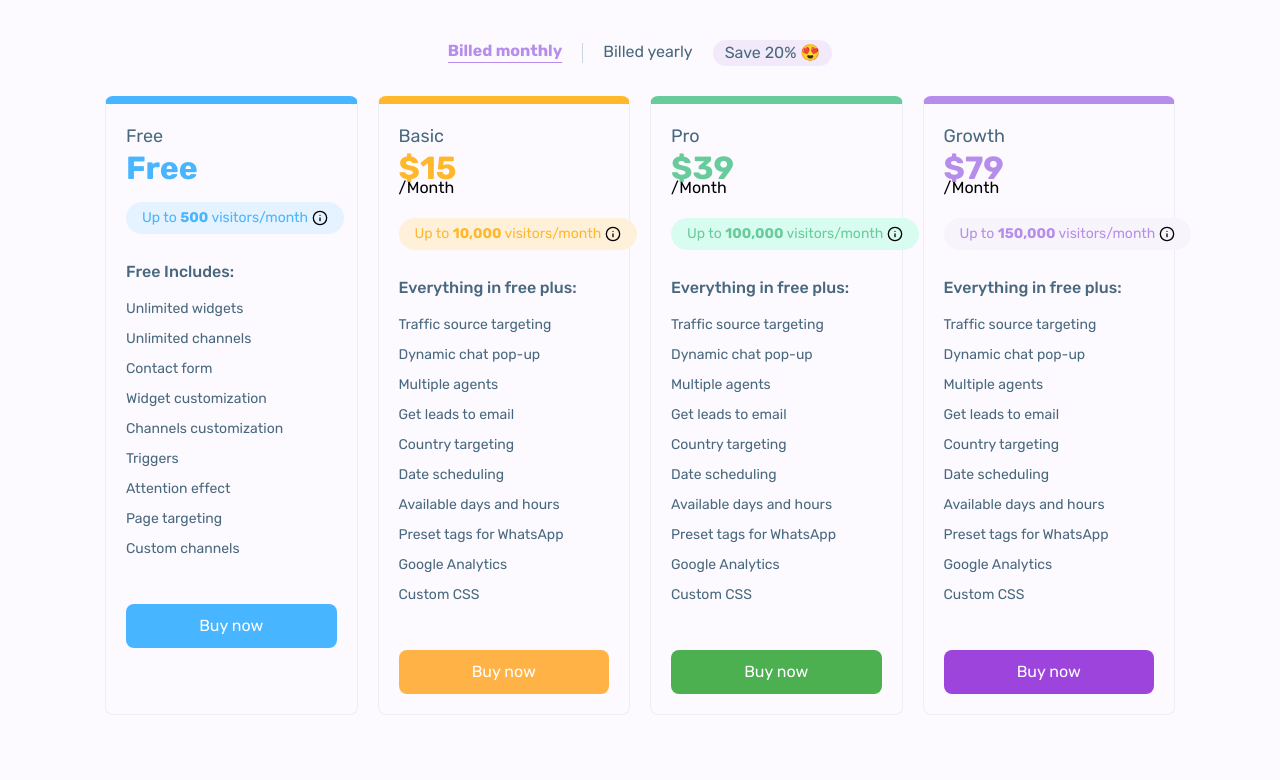
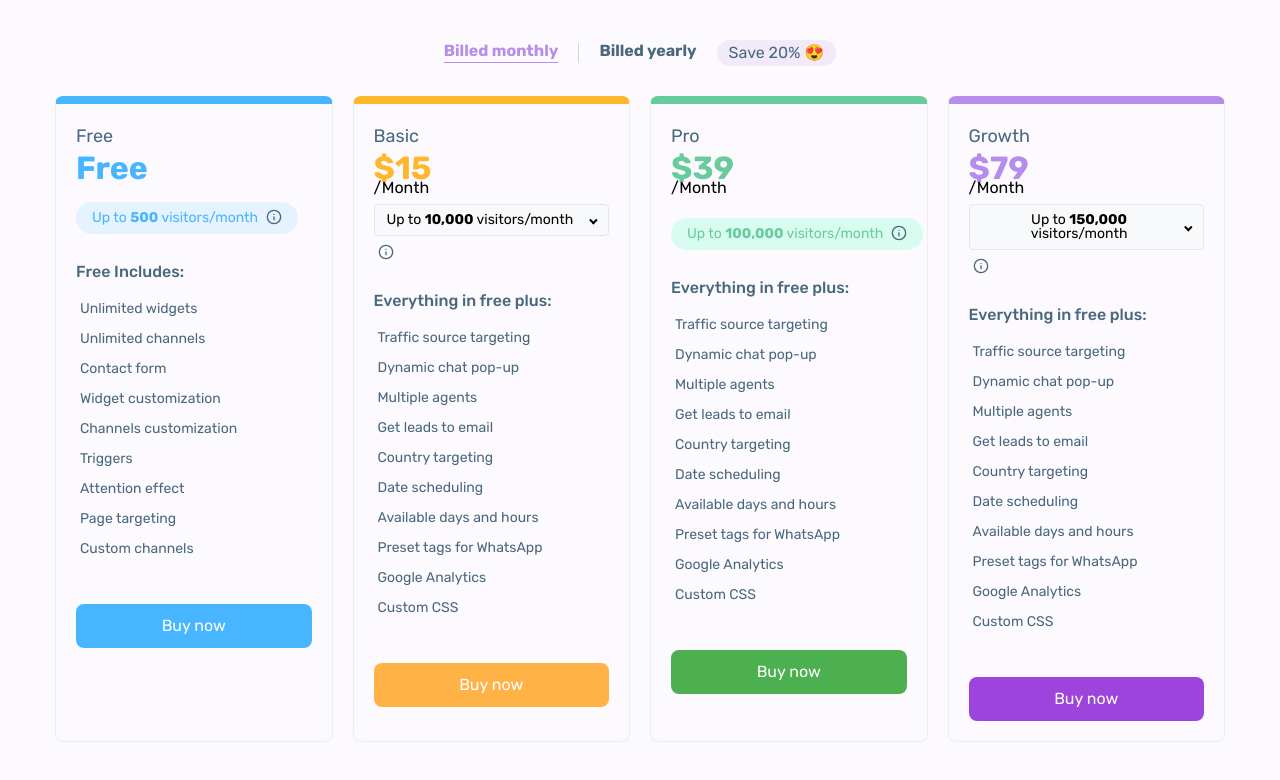
Before and after one commit to RuhulAmin3/pricing-table, a React (Vite) app: page / in a window 1280 px wide. Shown: the top 780 px of the page. Built offline with nearby package versions, Linux system fonts and the light colour scheme.

Commit message:
feat: implement Dropdown component with styled elements and integrate into PricingCardHeader for plan selection

```diff
--- /dev/null
+++ b/src/components/Dropdown/index.tsx
@@ -0,0 +1,82 @@
+import type React from "react";
+import { useState, useRef, useEffect } from "react";
+import {
+  ChevronIcon,
+  DropdownButton,
+  DropdownContainer,
+  DropdownItem,
+  DropdownMenu,
+} from "./styled.dropdown";
+
+interface DropdownOption {
+  value: string | number;
+  label: string;
+}
+
+interface DropdownProps {
+  options: DropdownOption[];
+  value: string | number;
+  onChange: (value: string | number) => void;
+  placeholder?: string;
+}
+
+const Dropdown: React.FC<DropdownProps> = ({
+  options,
+  value,
+  onChange,
+  placeholder = "Select an option",
+}) => {
+  const [isOpen, setIsOpen] = useState(false);
+
+  const dropdownRef = useRef<HTMLDivElement>(null);
+
+  const selectedOption = options.find((option) => option.value === value);
+
+  const handleToggle = () => {
+    setIsOpen(!isOpen);
+  };
+
+  const handleSelect = (option: DropdownOption) => {
+    onChange(option.value);
+    setIsOpen(false);
+  };
+
+  // Close dropdown when clicking outside
+  useEffect(() => {
+    const handleClickOutside = (event: MouseEvent) => {
+      if (
+        dropdownRef.current &&
+        !dropdownRef.current.contains(event.target as Node)
+      ) {
+        setIsOpen(false);
+      }
+    };
+
+    document.addEventListener("mousedown", handleClickOutside);
+    return () => {
+      document.removeEventListener("mousedown", handleClickOutside);
+    };
+  }, []);
+
+  return (
+    <DropdownContainer ref={dropdownRef}>
+      <DropdownButton onClick={handleToggle}>
+        <span dangerouslySetInnerHTML={{ __html: selectedOption?.label }} />
+        <ChevronIcon $isOpen={isOpen} />
+      </DropdownButton>
+
+      <DropdownMenu $isOpen={isOpen}>
+        {options.map((option) => (
+          <DropdownItem
+            key={option.value}
+            $isSelected={option.value === value}
+            onClick={() => handleSelect(option)}
+            dangerouslySetInnerHTML={{ __html: option.label }}
+          />
+        ))}
+      </DropdownMenu>
+    </DropdownContainer>
+  );
+};
+
+export default Dropdown;
--- /dev/null
+++ b/src/components/Dropdown/styled.dropdown.ts
@@ -0,0 +1,69 @@
+import styled from "styled-components"
+
+export const DropdownContainer = styled.div`
+  position: relative;
+  width: 100%;
+`
+export const DropdownButton = styled.button`
+  display: flex;
+  align-items: center;
+  justify-content: space-between;
+  width: 100%;
+  padding: 8px 12px;
+  background-color: #f8f9fa;
+  border: 1px solid #e2e8f0;
+  border-radius: 4px;
+  font-size: 14px;
+  cursor: pointer;
+  transition: all 0.2s ease;
+
+  &:hover {
+    border-color: #cbd5e0;
+  }
+
+  &:focus {
+    outline: none;
+    border-color: #9f7aea;
+    box-shadow: 0 0 0 2px rgba(159, 122, 234, 0.2);
+  }
+`
+
+export const DropdownMenu = styled.div<{ $isOpen: boolean }>`
+  position: absolute;
+  top: calc(100% + 4px);
+  left: 0;
+  width: 100%;
+  max-height: 200px;
+  overflow-y: auto;
+  background-color: white;
+  border: 1px solid #e2e8f0;
+  border-radius: 4px;
+  box-shadow: 0 4px 6px -1px rgba(0, 0, 0, 0.1), 0 2px 4px -1px rgba(0, 0, 0, 0.06);
+  z-index: 10;
+  display: ${({ $isOpen }) => ($isOpen ? "block" : "none")};
+`
+
+export const DropdownItem = styled.div<{ $isSelected: boolean }>`
+  padding: 8px 12px;
+  cursor: pointer;
+  transition: background-color 0.2s ease;
+  background-color: ${({ $isSelected }) => ($isSelected ? "#f7fafc" : "transparent")};
+
+  &:hover {
+    background-color: #f7fafc;
+  }
+`
+
+export const ChevronIcon = styled.span<{ $isOpen: boolean }>`
+  border-style: solid;
+  border-width: 0.15em 0.15em 0 0;
+  content: '';
+  display: inline-block;
+  height: 0.45em;
+  width: 0.45em;
+  position: relative;
+  transform: ${({ $isOpen }) => ($isOpen ? "rotate(-45deg)" : "rotate(135deg)")};
+  transition: transform 0.2s ease;
+  vertical-align: middle;
+  margin-left: 8px;
+`
--- a/src/components/PricingTab/styled.pricingTab.ts
+++ b/src/components/PricingTab/styled.pricingTab.ts
@@ -11,9 +11,9 @@ export const TabWrapper = styled.div`
 
 export const TabButton = styled.div<{ $isActive: boolean }>`
   color: ${(props) => (props.$isActive ? " #b78deb " : " #49687e")};
-  border-bottom: ${(props) => (props.$isActive ? "1px solid #b78deb" : "none")};
+  border-bottom: ${(props) => (props.$isActive ? "1px solid #b78deb" : "1px solid transparent")};
   cursor: pointer;
-  font-weight: ${(props) => (props.$isActive ? "600" : "normal")};
+  font-weight: 600;
   transition: all 0.2s ease;
   position: relative;
   outline: none;
--- a/src/components/PricingTable/PricingCard.tsx
+++ b/src/components/PricingTable/PricingCard.tsx
@@ -3,6 +3,9 @@ import { PricingCardHeader } from "./PricingCardHeader";
 import { StyledPricingCard } from "./styled.pricingTable";
 import Button from "../Button";
 import type { Plan, Variant } from "../../types/pricing.types";
+import { useEffect } from "react";
+import { setSelectedPricePlan } from "../../store/slice";
+import { useAppDispatch } from "../../store/hook";
 
 export const PricingCard = ({
   plan,
@@ -12,9 +15,22 @@ export const PricingCard = ({
   pricingPlanStatus: string;
 }) => {
 
+  const dispatch = useAppDispatch();
+
+  useEffect(() => {
+    const selectedPlan = plan.find((item) => item.title === plan[0].title);
+    if (!selectedPlan) return;
+    dispatch(
+      setSelectedPricePlan({
+        name: selectedPlan?.name,
+        title: selectedPlan?.title,
+      })
+    );
+  }, []);
+
   return (
     <StyledPricingCard $variant={plan[0].name as Variant}>
-      <PricingCardHeader plan={plan[0]} pricingPlanStatus={pricingPlanStatus} />
+      <PricingCardHeader plan={plan} pricingPlanStatus={pricingPlanStatus} />
       <PricingFeatureLists isFree={plan[0].name == "Free"} />
       <Button variant={plan[0].name as Variant}>
         {plan[0].details[pricingPlanStatus].btn_text}
--- a/src/components/PricingTable/PricingCardHeader.tsx
+++ b/src/components/PricingTable/PricingCardHeader.tsx
@@ -1,21 +1,54 @@
+import { useMemo } from "react";
 import { InfoSvgIcon } from "../../assets/icons/InfoSvgIcon";
+import { useAppDispatch, useAppSelector } from "../../store/hook";
+import { setSelectedPricePlan } from "../../store/slice";
 import type { Plan, Variant } from "../../types/pricing.types";
+import Dropdown from "../Dropdown";
+import Tooltip from "../Tooltip";
+
 import { StyledPricingCardHeader, PlanInfo } from "./styled.pricingTable";
 
 export const PricingCardHeader = ({
   plan,
   pricingPlanStatus,
 }: {
-  plan: Plan;
+  plan: Plan[];
   pricingPlanStatus: string;
 }) => {
-  const { details } = plan;
+  const dispatch = useAppDispatch();
+
+  const { selectedPricePlan } = useAppSelector((state) => state.pricingPlans);
+
+  const selectedPlan = useMemo(() => {
+    return plan?.find((item) => {
+      const selectedPlan = selectedPricePlan.some(
+        (plan) => plan.name === item.name && plan.title === item.title
+      );
+      return selectedPlan;
+    });
+  }, [plan, selectedPricePlan]);
+
+  if (!selectedPlan) return;
+
+  const { name, title, details, text } = selectedPlan;
   const planDetails = details[pricingPlanStatus];
+
   const { price, price_postfix } = planDetails;
 
+  const handleChange = (value: string | number) => {
+    const selectedPlan = plan.find((item) => item.title === value);
+    if (!selectedPlan) return;
+
+    dispatch(
+      setSelectedPricePlan({
+        name: selectedPlan?.name,
+        title: selectedPlan?.title,
+      })
+    );
+  };
   return (
-    <StyledPricingCardHeader $variant={plan.name as Variant}>
-      <h4>{plan.name}</h4>
+    <StyledPricingCardHeader $variant={name as Variant}>
+      <h4>{name}</h4>
       <div>
         <h2>{price}</h2>
         <p>{price_postfix}</p>
@@ -26,10 +59,32 @@ export const PricingCardHeader = ({
             </del>
           )}
       </div>
-      <PlanInfo $variant={plan.name as Variant}>
-        <p dangerouslySetInnerHTML={{ __html: plan.title }} />
-        <InfoSvgIcon />
-      </PlanInfo>
+
+      {plan?.length > 1 ? (
+        <>
+          <Dropdown
+            onChange={handleChange}
+            value={title}
+            options={plan?.map((item) => {
+              return {
+                label: item.title,
+                value: item.title,
+              };
+            })}
+          ></Dropdown>
+
+          <Tooltip isInfo content={text}>
+            <InfoSvgIcon />
+          </Tooltip>
+        </>
+      ) : (
+        <PlanInfo $variant={name as Variant}>
+          <p dangerouslySetInnerHTML={{ __html: title }} />
+          <Tooltip isInfo content={text}>
+            <InfoSvgIcon />
+          </Tooltip>
+        </PlanInfo>
+      )}
     </StyledPricingCardHeader>
   );
 };
--- a/src/components/PricingTable/PricingFeatureLists.tsx
+++ b/src/components/PricingTable/PricingFeatureLists.tsx
@@ -1,4 +1,5 @@
 import { useAppSelector } from "../../store/hook";
+import Tooltip from "../Tooltip";
 import { StyledFeatureLists, FeatureListItem } from "./styled.pricingTable";
 
 export const PricingFeatureLists = ({ isFree }: { isFree: boolean }) => {
@@ -7,8 +8,10 @@ export const PricingFeatureLists = ({ isFree }: { isFree: boolean }) => {
     <StyledFeatureLists>
       <h4>{isFree ? "Free Includes:" : "Everything in free plus:"}</h4>
       {(isFree ? freeFeatureList : proFeatureList).map((item, index) => (
-        <FeatureListItem key={index} className="feature-list">
+        <FeatureListItem key={index}>
+          <Tooltip content={item.feature_desc}>
           <span>{item.feature_title}</span>
+          </Tooltip>
         </FeatureListItem>
       ))}
     </StyledFeatureLists>
--- a/src/components/PricingTable/styled.pricingTable.ts
+++ b/src/components/PricingTable/styled.pricingTable.ts
@@ -26,7 +26,7 @@ export const StyledPricingCardHeader = styled.div<{$variant:Variant}>`
     font-size: 18px;
     line-height: 24px;
     font-weight: 400;
-    color: ${({ theme }) => theme.colors.textColor};
+    color: ${({ theme }) => (theme as any).colors.textColor};
   }
 
   h2 {
@@ -68,7 +68,7 @@ export const StyledFeatureLists = styled.div`
     line-height: 24px;
     font-weight: 500;
     padding-block: 10px;
-    color: ${({ theme }) => theme.colors.textColor};
+    color: ${({ theme }) => (theme as any).colors.textColor};
   }
 `;
 
@@ -76,5 +76,5 @@ export const FeatureListItem = styled.div`
   padding-block: 8px;
   font-size: 14px;
   line-height: 14px;
-  color: ${({ theme }) => theme.colors.textColor};
+  color: ${({ theme }) => (theme as any).colors.textColor};
 `;
--- /dev/null
+++ b/src/components/Tooltip/index.tsx
@@ -0,0 +1,25 @@
+
+import { useState } from "react"
+import { TooltipContainer, TooltipTrigger, TooltipContent } from "./styled.tooltip"
+
+interface TooltipProps {
+  content: string
+  children: React.ReactNode,
+  isInfo?: boolean
+}
+
+const Tooltip: React.FC<TooltipProps> = ({ content, children, isInfo=false }) => {
+
+  const [isVisible, setIsVisible] = useState(false);
+
+  return (
+    <TooltipContainer>
+      <TooltipTrigger onMouseEnter={() => setIsVisible(true)} onMouseLeave={() => setIsVisible(false)}>
+        {children}
+      </TooltipTrigger>
+      <TooltipContent $isInfo={isInfo} $isVisible={isVisible} dangerouslySetInnerHTML={{__html:content}}/>
+    </TooltipContainer>
+  )
+}
+
+export default Tooltip
--- /dev/null
+++ b/src/components/Tooltip/styled.tooltip.ts
@@ -0,0 +1,47 @@
+import styled from "styled-components";
+
+export const TooltipContainer = styled.div`
+  position: relative;
+  display: inline-block;
+  width: 100%;
+`;
+
+export const TooltipTrigger = styled.span`
+  cursor: pointer;
+  color: ${({ theme }) => (theme as any).colors.textColor};
+  margin-left: 4px;
+`;
+
+export const TooltipContent = styled.div<{
+  $isVisible: boolean;
+  $isInfo: boolean;
+}>`
+  position: absolute;
+  bottom: ${({ $isInfo }) => ($isInfo ? "28px" : "22px")};
+  left: ${({ $isInfo }) => ($isInfo ? "-80px" : "50%")};
+  transform: translateX(-50%);
+  background-color: #ffffff;
+  color: ${({ theme }) => (theme as any).colors.textColor};
+  padding: 8px 12px;
+  border-radius: 4px;
+  font-size: 14px;
+  line-height: 1.5;
+  width: 100%;
+  min-width: 250px;
+  z-index: 10;
+  opacity: ${({ $isVisible }) => ($isVisible ? 1 : 0)};
+  visibility: ${({ $isVisible }) => ($isVisible ? "visible" : "hidden")};
+  transition: opacity 0.3s, visibility 0.3s;
+  box-shadow: 0 0 18px 0 rgba(73, 104, 126, 0.2);
+
+  &::after {
+    content: "";
+    position: absolute;
+    top: 100%;
+    left: ${({ $isInfo }) => ($isInfo ? "216px" : "20px")};
+    margin-left: -5px;
+    border-width: 5px;
+    border-style: solid;
+    border-color: #ffffff transparent transparent transparent;
+  }
+`;
--- a/src/store/slice.ts
+++ b/src/store/slice.ts
@@ -1,4 +1,4 @@
-import { createSlice } from "@reduxjs/toolkit";
+import { createSlice, type PayloadAction } from "@reduxjs/toolkit";
 import data from "../assets/data.json";
 import type { Feature, Plan, PlansInfo } from "../types/pricing.types";
 import { freeFeatureList, groupedPlans, proFeatureList } from "./utils";
@@ -9,9 +9,8 @@ type PricingSliceState = {
   proFeatureList: Feature[];
   freeFeatureList: Feature[];
   pricingPlanStatus: string;
+  selectedPricePlan: { name: string; title: string }[];
 };
-
-
 
 const initialState: PricingSliceState = {
   planInfo: data?.plansInfo,
@@ -19,8 +18,8 @@ const initialState: PricingSliceState = {
   proFeatureList: proFeatureList,
   freeFeatureList: freeFeatureList,
   pricingPlanStatus: "1_year",
+  selectedPricePlan: [],
 };
-
 
 const pricingPlanSlice = createSlice({
   name: "pricing-plans",
@@ -29,9 +28,30 @@ const pricingPlanSlice = createSlice({
     setPricingPlanStatus: (state, action) => {
       state.pricingPlanStatus = action.payload;
     },
+
+    setSelectedPricePlan: (
+      state,
+      action: PayloadAction<{ name: string; title: string }>
+    ) => {
+      const existingIndex = state.selectedPricePlan.findIndex(
+        (item) => item.name === action.payload.name
+      );
+
+      if (existingIndex !== -1) {
+        // Update existing
+        state.selectedPricePlan[existingIndex].title = action.payload.title;
+      } else {
+        // Add new
+        state.selectedPricePlan.push({
+          name: action.payload.name,
+          title: action.payload.title,
+        });
+      }
+    },
   },
 });
 
-export const { setPricingPlanStatus } = pricingPlanSlice.actions;
+export const { setPricingPlanStatus, setSelectedPricePlan } =
+  pricingPlanSlice.actions;
 
 export const pricingPlanSliceReducer = pricingPlanSlice.reducer;
--- a/src/styles/styled.global.ts
+++ b/src/styles/styled.global.ts
@@ -17,7 +17,7 @@ body {
   padding: 0;
   min-height: 100vh;
   text-rendering: optimizeSpeed;
-  font-family: ${({ theme }) => theme.fonts.Rubik};
+  font-family: ${({ theme }) => (theme as any).fonts.Rubik};
   font-size: 1rem;
   line-height: 1;
   background-color: #FCFAFE;
@@ -62,8 +62,8 @@ select {
 
 export const RootContainer = styled.div`
   width: 100%;
-  max-width: 1100px;
+  max-width: 1200px;
   margin: 0 auto;
-  padding: 40px ${({ theme }) => theme.spacing?.container || "20px"};
+  padding: 40px ${({ theme }) => (theme as any).spacing?.container || "20px"};
   padding-bottom: 50px;
 `;
```
